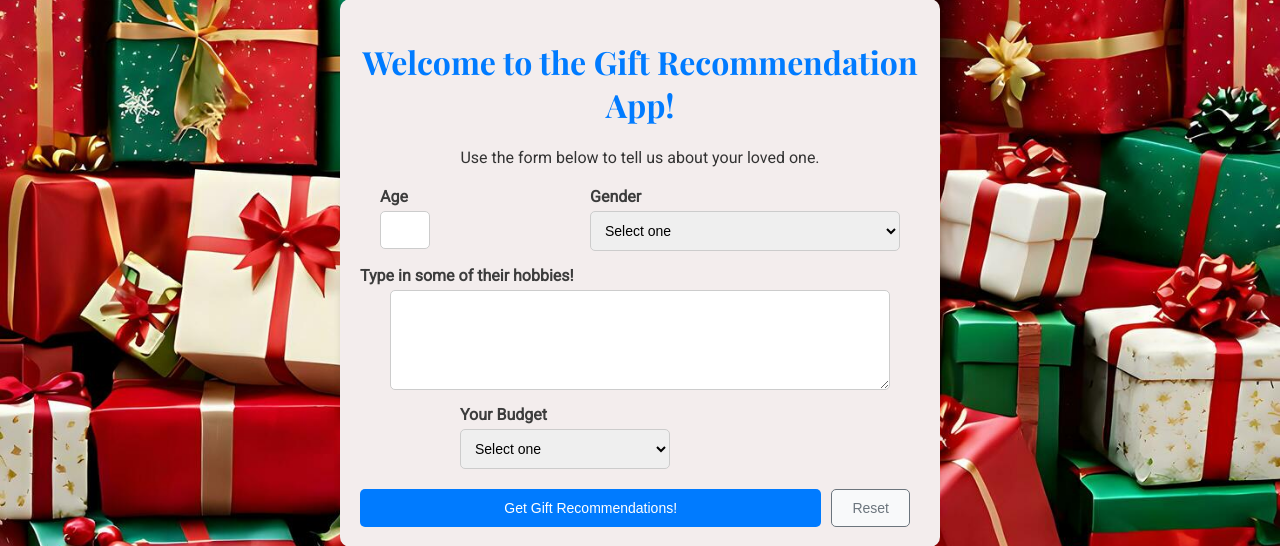
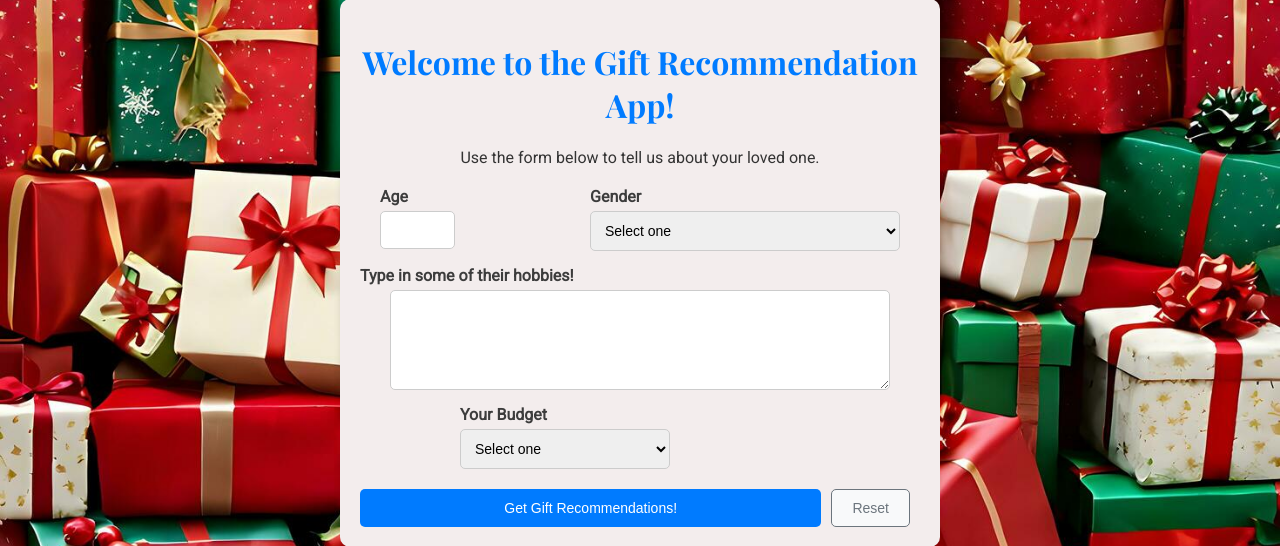
Before and after one commit to CrissyMichelle/ai-recommend-gifts, a Flask app: page / in a window 1280 px wide. Shown: the part 21-567 px from the top of the page. Run offline with Flask 3, Linux system fonts and the light colour scheme.

Commit message:
changed style of age input field

```diff
--- a/static/styles.css
+++ b/static/styles.css
@@ -210,7 +210,7 @@ input, select, textarea {
 }
 
 #age {
-    width: 50px;
+    width: 75px;
 }
 
 #gender {
```
